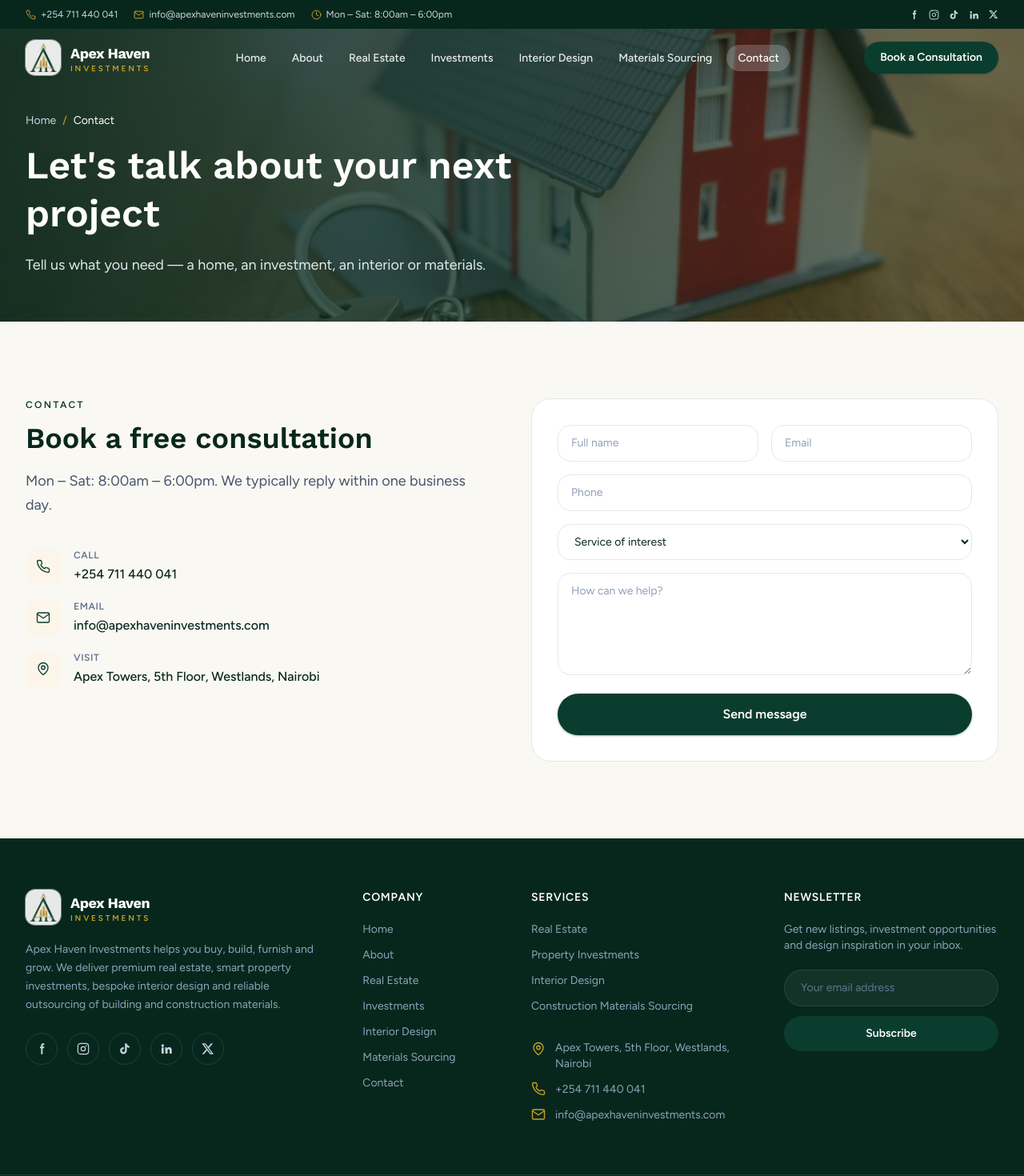
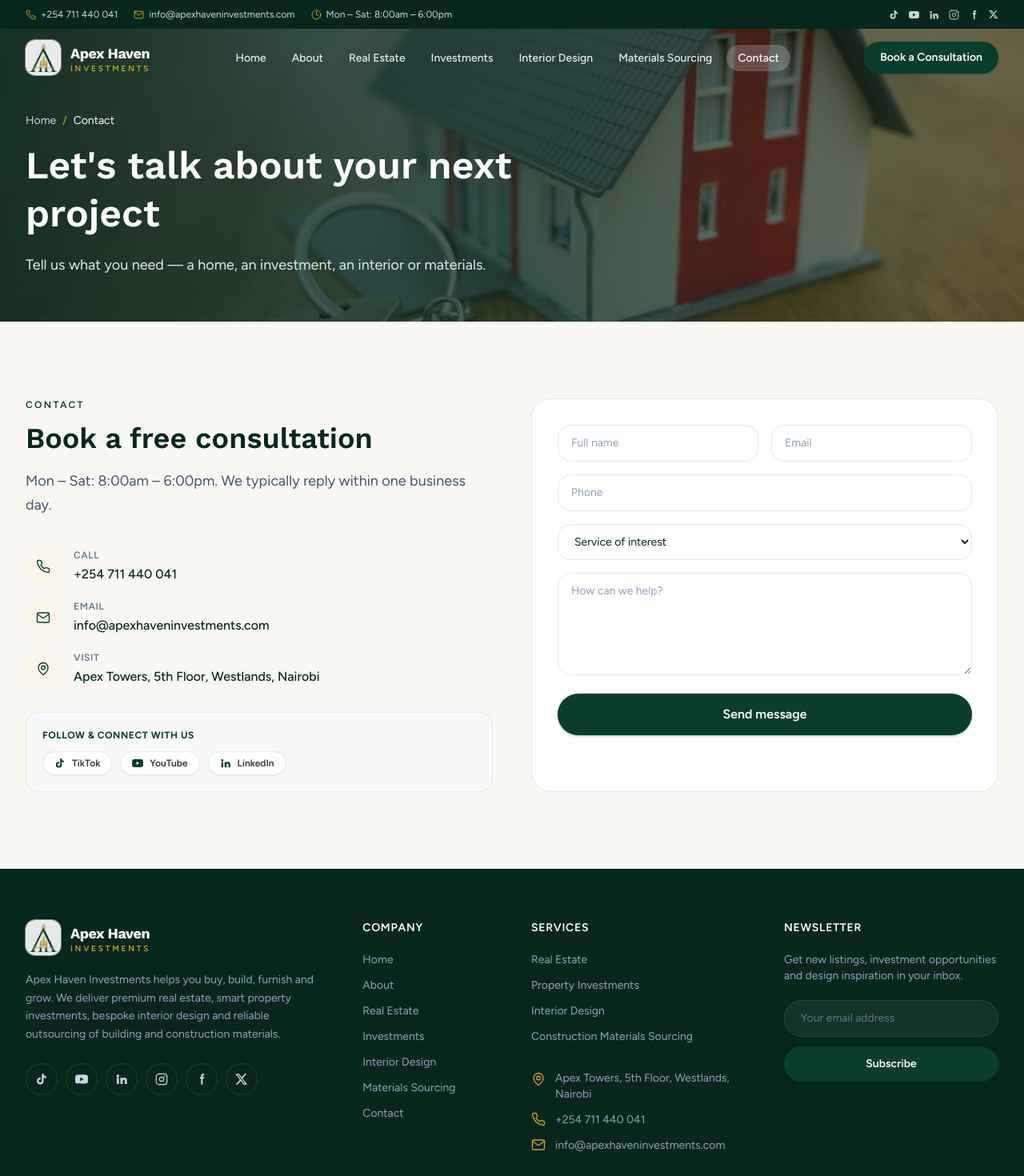
Before and after one commit to housaandcardini/apexhaven, a Next.js app in the folder frontend/apexhaveninvestments/: page /contact in a window 1280 px wide. Shown: the top 1470 px of the page at 80% size. Built offline with nearby package versions, Linux system fonts and the light colour scheme.

Commit message:
updated files

```diff
--- a/frontend/apexhaveninvestments/app/globals.css
+++ b/frontend/apexhaveninvestments/app/globals.css
@@ -60,20 +60,25 @@
 html {
   scroll-behavior: smooth;
   overflow-x: hidden;
-  max-width: 100vw;
+  overflow-x: clip;
+  max-width: 100%;
+  width: 100%;
 }
 
 body {
   background: var(--background);
   color: var(--foreground);
   overflow-x: hidden;
-  max-width: 100vw;
+  overflow-x: clip;
+  max-width: 100%;
+  width: 100%;
   position: relative;
 }
 
 /* Keep body from scrolling when the mobile menu is open */
 body.menu-open {
   overflow: hidden;
+  touch-action: none;
 }
 
 @keyframes fade-up {
--- a/frontend/apexhaveninvestments/components/layout/Footer.tsx
+++ b/frontend/apexhaveninvestments/components/layout/Footer.tsx
@@ -9,6 +9,7 @@
   PhoneIcon,
   TikTokIcon,
   XIcon,
+  YouTubeIcon,
 } from "@/components/ui/Icons";
 import NewsletterForm from "@/components/layout/NewsletterForm";
 import { navLinks, services, site } from "@/lib/data";
@@ -20,21 +21,23 @@
         <div className="lg:col-span-4">
           <Logo tone="light" />
           <p className="mt-5 max-w-sm text-sm leading-relaxed">{site.description}</p>
-          <div className="mt-6 flex gap-3">
+          <div className="mt-6 flex flex-wrap gap-2.5">
             {[
+              { href: site.socials.tiktok, label: "TikTok", Icon: TikTokIcon },
+              { href: site.socials.youtube, label: "YouTube", Icon: YouTubeIcon },
+              { href: site.socials.linkedin, label: "LinkedIn", Icon: LinkedinIcon },
+              { href: site.socials.instagram, label: "Instagram", Icon: InstagramIcon },
               { href: site.socials.facebook, label: "Facebook", Icon: FacebookIcon },
-              { href: site.socials.instagram, label: "Instagram", Icon: InstagramIcon },
-              { href: site.socials.tiktok, label: "TikTok", Icon: TikTokIcon },
-              { href: site.socials.linkedin, label: "LinkedIn", Icon: LinkedinIcon },
               { href: site.socials.x, label: "X", Icon: XIcon },
             ].map(({ href, label, Icon }) => (
               <a
                 key={label}
                 href={href}
                 aria-label={label}
+                title={label}
                 target="_blank"
                 rel="noreferrer"
-                className="grid h-10 w-10 place-items-center rounded-full border border-white/10 text-slate-300 transition-colors hover:border-brand-500 hover:bg-brand-600 hover:text-white"
+                className="grid h-10 w-10 place-items-center rounded-full border border-white/10 text-slate-300 transition-colors hover:border-gold hover:bg-forest-light hover:text-white"
               >
                 <Icon size={16} />
               </a>
--- a/frontend/apexhaveninvestments/components/layout/Navbar.tsx
+++ b/frontend/apexhaveninvestments/components/layout/Navbar.tsx
@@ -2,15 +2,29 @@
 
 import Link from "next/link";
 import { usePathname } from "next/navigation";
-import { useEffect, useState } from "react";
+import { useEffect, useState, useSyncExternalStore } from "react";
+import { createPortal } from "react-dom";
 import Logo from "@/components/layout/Logo";
 import { buttonClasses } from "@/components/ui/Button";
-import { CloseIcon, MailIcon, MenuIcon, PhoneIcon } from "@/components/ui/Icons";
+import {
+  CloseIcon,
+  InstagramIcon,
+  LinkedinIcon,
+  MailIcon,
+  MenuIcon,
+  PhoneIcon,
+  TikTokIcon,
+  YouTubeIcon,
+} from "@/components/ui/Icons";
 import { navLinks, site } from "@/lib/data";
+
+const emptySubscribe = () => () => {};
 
 export default function Navbar() {
   const pathname = usePathname();
   const [open, setOpen] = useState(false);
+  const [isRendered, setIsRendered] = useState(false);
+  const isClient = useSyncExternalStore(emptySubscribe, () => true, () => false);
   const [isScrolled, setIsScrolled] = useState(false);
 
   // Close the mobile menu whenever the route changes.
@@ -18,7 +32,24 @@
   if (pathname !== lastPath) {
     setLastPath(pathname);
     setOpen(false);
+    setIsRendered(false);
   }
+
+  const handleOpen = () => {
+    setIsRendered(true);
+    requestAnimationFrame(() => {
+      requestAnimationFrame(() => {
+        setOpen(true);
+      });
+    });
+  };
+
+  const handleClose = () => {
+    setOpen(false);
+    setTimeout(() => {
+      setIsRendered(false);
+    }, 320);
+  };
 
   useEffect(() => {
     const onScroll = () => setIsScrolled(window.scrollY > 8);
@@ -29,8 +60,14 @@
 
   // Lock body scroll & allow Escape to close while the drawer is open.
   useEffect(() => {
-    document.body.classList.toggle("menu-open", open);
-    const onKey = (e: KeyboardEvent) => e.key === "Escape" && setOpen(false);
+    if (open) {
+      document.body.classList.add("menu-open");
+    } else {
+      document.body.classList.remove("menu-open");
+    }
+    const onKey = (e: KeyboardEvent) => {
+      if (e.key === "Escape") handleClose();
+    };
     window.addEventListener("keydown", onKey);
     return () => {
       document.body.classList.remove("menu-open");
@@ -45,8 +82,9 @@
   const scrolled = isScrolled || !hasDarkHero;
 
   return (
+    <>
       <header
-      className={`sticky top-0 z-50 border-b transition-all duration-300 ${
+        className={`sticky top-0 z-50 w-full overflow-x-clip border-b transition-all duration-300 ${
           scrolled
             ? "border-slate-200 bg-white/95 shadow-sm backdrop-blur"
             : "border-transparent bg-transparent"
@@ -87,7 +125,7 @@
             {/* Hamburger */}
             <button
               type="button"
-            onClick={() => setOpen((v) => !v)}
+              onClick={open ? handleClose : handleOpen}
               className={`grid h-11 w-11 place-items-center rounded-full border transition-colors hover:border-brand-600 hover:text-brand-400 xl:hidden ${
                 scrolled ? "border-slate-200 text-ink" : "border-white/30 text-white"
               }`}
@@ -99,23 +137,28 @@
             </button>
           </div>
         </nav>
+      </header>
 
-      {/* Mobile drawer */}
+      {/* Mobile drawer: portaled directly into document.body so it NEVER participates in header layout or creates overflow */}
+      {isClient && isRendered && createPortal(
         <div
-        className={`fixed inset-0 top-0 z-[100] xl:hidden transition-[visibility] duration-300 ${
-          open ? "visible pointer-events-auto" : "invisible pointer-events-none"
-        }`}
-        aria-hidden={!open}
+          className="fixed inset-0 z-[100] overflow-hidden xl:hidden"
+          role="dialog"
+          aria-modal="true"
+          aria-label="Mobile Navigation Menu"
         >
+          {/* Backdrop */}
           <div
-          onClick={() => setOpen(false)}
-          className={`absolute inset-0 bg-ink/60 backdrop-blur-xs transition-opacity duration-300 ${
-            open ? "opacity-100" : "opacity-0"
+            onClick={handleClose}
+            className={`fixed inset-0 bg-ink/70 backdrop-blur-xs transition-opacity duration-300 ease-out ${
+              open ? "opacity-100 pointer-events-auto" : "opacity-0 pointer-events-none"
             }`}
           />
+
+          {/* Aside drawer */}
           <aside
             id="mobile-menu"
-          className={`absolute right-0 top-0 flex h-dvh w-[85%] max-w-sm flex-col bg-white shadow-2xl transition-transform duration-300 ease-out ${
+            className={`fixed right-0 top-0 bottom-0 z-10 flex h-dvh w-[85%] max-w-sm flex-col bg-white shadow-2xl transition-transform duration-300 ease-out ${
               open ? "translate-x-0" : "translate-x-full"
             }`}
           >
@@ -123,10 +166,9 @@
               <Logo />
               <button
                 type="button"
-              onClick={() => setOpen(false)}
-              className="grid h-10 w-10 place-items-center rounded-full border border-slate-200 text-ink hover:text-brand-700"
+                onClick={handleClose}
+                className="grid h-10 w-10 place-items-center rounded-full border border-slate-200 text-ink hover:text-forest hover:border-gold"
                 aria-label="Close menu"
-              tabIndex={open ? 0 : -1}
               >
                 <CloseIcon size={20} />
               </button>
@@ -137,10 +179,9 @@
                 <li key={link.href}>
                   <Link
                     href={link.href}
-                  tabIndex={open ? 0 : -1}
-                  onClick={() => setOpen(false)}
-                  className={`block rounded-xl px-4 py-3.5 text-base font-semibold ${
-                    isActive(link.href) ? "bg-gold-soft text-forest" : "text-charcoal hover:bg-slate-50"
+                    onClick={handleClose}
+                    className={`block rounded-xl px-4 py-3.5 text-base font-semibold transition-colors ${
+                      isActive(link.href) ? "bg-gold-soft text-forest font-bold" : "text-charcoal hover:bg-slate-50"
                     }`}
                   >
                     {link.label}
@@ -150,23 +191,70 @@
             </ul>
 
             <div className="shrink-0 space-y-3 border-t border-slate-100 p-5 bg-white">
-            <a href={`tel:${site.phone.replace(/\s/g, "")}`} tabIndex={open ? 0 : -1} className="flex items-center gap-3 text-sm font-medium text-charcoal">
-              <PhoneIcon size={16} className="text-gold shrink-0" /> <span className="truncate">{site.phone}</span>
+              <a
+                href={`tel:${site.phone.replace(/\s/g, "")}`}
+                className="flex items-center gap-3 text-sm font-medium text-charcoal hover:text-forest"
+              >
+                <PhoneIcon size={16} className="text-gold shrink-0" />
+                <span className="truncate">{site.phone}</span>
               </a>
-            <a href={`mailto:${site.email}`} tabIndex={open ? 0 : -1} className="flex items-center gap-3 text-sm font-medium text-charcoal truncate">
-              <MailIcon size={16} className="text-gold shrink-0" /> <span className="truncate">{site.email}</span>
+              <a
+                href={`mailto:${site.email}`}
+                className="flex items-center gap-3 text-sm font-medium text-charcoal hover:text-forest truncate"
+              >
+                <MailIcon size={16} className="text-gold shrink-0" />
+                <span className="truncate">{site.email}</span>
               </a>
               <Link
                 href="/contact"
-              tabIndex={open ? 0 : -1}
-              onClick={() => setOpen(false)}
+                onClick={handleClose}
                 className={buttonClasses("primary", "lg", "mt-2 w-full")}
               >
                 Book a Consultation
               </Link>
+              <div className="flex items-center justify-center gap-3 pt-2 border-t border-slate-100">
+                <a
+                  href={site.socials.tiktok}
+                  target="_blank"
+                  rel="noreferrer"
+                  aria-label="TikTok"
+                  className="grid h-9 w-9 place-items-center rounded-full border border-slate-200 text-charcoal hover:border-gold hover:text-forest"
+                >
+                  <TikTokIcon size={16} />
+                </a>
+                <a
+                  href={site.socials.youtube}
+                  target="_blank"
+                  rel="noreferrer"
+                  aria-label="YouTube"
+                  className="grid h-9 w-9 place-items-center rounded-full border border-slate-200 text-charcoal hover:border-gold hover:text-forest"
+                >
+                  <YouTubeIcon size={16} />
+                </a>
+                <a
+                  href={site.socials.linkedin}
+                  target="_blank"
+                  rel="noreferrer"
+                  aria-label="LinkedIn"
+                  className="grid h-9 w-9 place-items-center rounded-full border border-slate-200 text-charcoal hover:border-gold hover:text-forest"
+                >
+                  <LinkedinIcon size={16} />
+                </a>
+                <a
+                  href={site.socials.instagram}
+                  target="_blank"
+                  rel="noreferrer"
+                  aria-label="Instagram"
+                  className="grid h-9 w-9 place-items-center rounded-full border border-slate-200 text-charcoal hover:border-gold hover:text-forest"
+                >
+                  <InstagramIcon size={16} />
+                </a>
+              </div>
             </div>
           </aside>
-      </div>
-    </header>
+        </div>,
+        document.body
+      )}
+    </>
   );
 }
--- a/frontend/apexhaveninvestments/components/layout/SiteShell.tsx
+++ b/frontend/apexhaveninvestments/components/layout/SiteShell.tsx
@@ -4,11 +4,11 @@
 
 export default function SiteShell({ children }: { children: React.ReactNode }) {
   return (
-    <>
+    <div className="flex min-h-dvh flex-col w-full max-w-full overflow-x-clip">
       <TopBar />
       <Navbar />
-      <main className="flex-1">{children}</main>
+      <main className="flex-1 w-full max-w-full overflow-x-clip">{children}</main>
       <Footer />
-    </>
+    </div>
   );
 }
--- a/frontend/apexhaveninvestments/components/layout/TopBar.tsx
+++ b/frontend/apexhaveninvestments/components/layout/TopBar.tsx
@@ -8,12 +8,13 @@
   PhoneIcon,
   TikTokIcon,
   XIcon,
+  YouTubeIcon,
 } from "@/components/ui/Icons";
 
 /** Thin black strip above the navbar with contact details & socials. */
 export default function TopBar() {
   return (
-    <div className="relative z-10 h-9 bg-ink text-slate-300">
+    <div className="relative z-10 h-9 bg-ink text-slate-300 w-full overflow-hidden">
       <div className="mx-auto flex h-full max-w-7xl items-center justify-between gap-3 px-3 text-[11px] sm:px-6 sm:text-xs lg:px-8">
         <div className="flex items-center gap-3 sm:gap-5 overflow-hidden">
           <a href={`tel:${site.phone.replace(/\s/g, "")}`} className="flex items-center gap-1.5 whitespace-nowrap hover:text-white">
@@ -30,17 +31,20 @@
           </span>
         </div>
         <div className="flex items-center gap-2 sm:gap-3 shrink-0">
-          <a href={site.socials.facebook} aria-label="Facebook" className="hover:text-gold" target="_blank" rel="noreferrer">
-            <FacebookIcon size={13} />
+          <a href={site.socials.tiktok} aria-label="TikTok" className="hover:text-gold" target="_blank" rel="noreferrer">
+            <TikTokIcon size={13} />
+          </a>
+          <a href={site.socials.youtube} aria-label="YouTube" className="hover:text-gold" target="_blank" rel="noreferrer">
+            <YouTubeIcon size={13} />
+          </a>
+          <a href={site.socials.linkedin} aria-label="LinkedIn" className="hover:text-gold" target="_blank" rel="noreferrer">
+            <LinkedinIcon size={13} />
           </a>
           <a href={site.socials.instagram} aria-label="Instagram" className="hover:text-gold" target="_blank" rel="noreferrer">
             <InstagramIcon size={13} />
           </a>
-          <a href={site.socials.tiktok} aria-label="TikTok" className="hover:text-gold" target="_blank" rel="noreferrer">
-            <TikTokIcon size={13} />
-          </a>
-          <a href={site.socials.linkedin} aria-label="LinkedIn" className="hover:text-gold" target="_blank" rel="noreferrer">
-            <LinkedinIcon size={13} />
+          <a href={site.socials.facebook} aria-label="Facebook" className="hover:text-gold" target="_blank" rel="noreferrer">
+            <FacebookIcon size={13} />
           </a>
           <a href={site.socials.x} aria-label="X" className="hover:text-gold" target="_blank" rel="noreferrer">
             <XIcon size={12} />
--- a/frontend/apexhaveninvestments/components/sections/ContactSection.tsx
+++ b/frontend/apexhaveninvestments/components/sections/ContactSection.tsx
@@ -1,5 +1,12 @@
 import ContactForm from "@/components/layout/ContactForm";
-import { MailIcon, MapPinIcon, PhoneIcon } from "@/components/ui/Icons";
+import {
+  LinkedinIcon,
+  MailIcon,
+  MapPinIcon,
+  PhoneIcon,
+  TikTokIcon,
+  YouTubeIcon,
+} from "@/components/ui/Icons";
 import SectionHeading from "@/components/ui/SectionHeading";
 import { site } from "@/lib/data";
 
@@ -39,6 +46,40 @@
               </li>
             ))}
           </ul>
+
+          {/* Official Social Channels */}
+          <div className="mt-8 rounded-2xl border border-slate-200 bg-slate-50/70 p-5">
+            <p className="text-xs font-bold uppercase tracking-wider text-forest">Follow &amp; connect with us</p>
+            <div className="mt-3 flex flex-wrap gap-2.5">
+              <a
+                href={site.socials.tiktok}
+                target="_blank"
+                rel="noreferrer"
+                className="inline-flex items-center gap-2 rounded-full border border-slate-200 bg-white px-3.5 py-1.5 text-xs font-semibold text-charcoal hover:border-gold hover:text-forest transition-colors shadow-2xs"
+              >
+                <TikTokIcon size={14} className="text-forest" />
+                <span>TikTok</span>
+              </a>
+              <a
+                href={site.socials.youtube}
+                target="_blank"
+                rel="noreferrer"
+                className="inline-flex items-center gap-2 rounded-full border border-slate-200 bg-white px-3.5 py-1.5 text-xs font-semibold text-charcoal hover:border-gold hover:text-forest transition-colors shadow-2xs"
+              >
+                <YouTubeIcon size={14} className="text-forest" />
+                <span>YouTube</span>
+              </a>
+              <a
+                href={site.socials.linkedin}
+                target="_blank"
+                rel="noreferrer"
+                className="inline-flex items-center gap-2 rounded-full border border-slate-200 bg-white px-3.5 py-1.5 text-xs font-semibold text-charcoal hover:border-gold hover:text-forest transition-colors shadow-2xs"
+              >
+                <LinkedinIcon size={14} className="text-forest" />
+                <span>LinkedIn</span>
+              </a>
+            </div>
+          </div>
         </div>
         <ContactForm />
       </div>
--- a/frontend/apexhaveninvestments/components/sections/Hero.tsx
+++ b/frontend/apexhaveninvestments/components/sections/Hero.tsx
@@ -53,10 +53,10 @@
           {pillars.map(({ label, Icon }) => (
             <li
               key={label}
-              className="flex items-center gap-2.5 rounded-xl border border-white/10 bg-white/10 px-3 py-2.5 text-xs font-medium text-white backdrop-blur sm:rounded-2xl sm:px-4 sm:py-3 sm:text-sm"
+              className="flex min-w-0 items-center gap-2 rounded-xl border border-white/10 bg-white/10 px-2.5 py-2 text-xs font-medium text-white backdrop-blur sm:rounded-2xl sm:gap-2.5 sm:px-4 sm:py-3 sm:text-sm"
             >
               <Icon size={18} className="shrink-0 text-gold" />
-              <span>{label}</span>
+              <span className="truncate">{label}</span>
             </li>
           ))}
         </ul>
--- a/frontend/apexhaveninvestments/components/sections/TeamSection.tsx
+++ b/frontend/apexhaveninvestments/components/sections/TeamSection.tsx
@@ -112,14 +112,14 @@
                 </Link>
                 <a
                   href={`tel:${site.phone.replace(/\s/g, "")}`}
-                  className="inline-flex items-center justify-center gap-2 rounded-full border border-forest/30 px-4 py-2.5 text-xs font-semibold text-forest transition-colors hover:bg-gold-soft sm:text-sm"
+                  className="inline-flex w-full items-center justify-center gap-2 rounded-full border border-forest/30 px-4 py-2.5 text-xs font-semibold text-forest transition-colors hover:bg-gold-soft sm:w-auto sm:text-sm"
                 >
                   <PhoneIcon size={15} className="text-gold" />
                   {site.phone}
                 </a>
                 <a
                   href={`mailto:${site.email}`}
-                  className="inline-flex items-center justify-center gap-2 rounded-full border border-forest/30 px-4 py-2.5 text-xs font-semibold text-forest transition-colors hover:bg-gold-soft sm:text-sm"
+                  className="inline-flex w-full items-center justify-center gap-2 rounded-full border border-forest/30 px-4 py-2.5 text-xs font-semibold text-forest transition-colors hover:bg-gold-soft sm:w-auto sm:text-sm"
                 >
                   <MailIcon size={15} className="text-gold" />
                   Email Office
--- a/frontend/apexhaveninvestments/components/ui/Icons.tsx
+++ b/frontend/apexhaveninvestments/components/ui/Icons.tsx
@@ -202,6 +202,12 @@
   </Base>
 );
 
+export const YouTubeIcon = (p: IconProps) => (
+  <Base {...p} fill="currentColor" stroke="none">
+    <path d="M23.498 6.186a3.016 3.016 0 0 0-2.122-2.136C19.505 3.545 12 3.545 12 3.545s-7.505 0-9.377.505A3.017 3.017 0 0 0 .502 6.186C0 8.07 0 12 0 12s0 3.93.502 5.814a3.016 3.016 0 0 0 2.122 2.136c1.871.505 9.376.505 9.376.505s7.505 0 9.377-.505a3.015 3.015 0 0 0 2.122-2.136C24 15.93 24 12 24 12s0-3.93-.502-5.814zM9.545 15.568V8.432L15.818 12l-6.273 3.568z" />
+  </Base>
+);
+
 export const serviceIcons = {
   home: HomeIcon,
   chart: ChartIcon,
--- a/frontend/apexhaveninvestments/lib/site.ts
+++ b/frontend/apexhaveninvestments/lib/site.ts
@@ -9,11 +9,17 @@
   address: "Apex Towers, 5th Floor, Westlands, Nairobi",
   hours: "Mon – Sat: 8:00am – 6:00pm",
   socials: {
+    tiktok: "https://www.tiktok.com/@apex.haven.ke",
+    youtube: "https://www.youtube.com/@apexhavenkenya",
+    linkedin: "https://www.linkedin.com/company/apex-haven-investments-limited/",
+    instagram: "https://instagram.com",
     facebook: "https://facebook.com",
-    instagram: "https://instagram.com",
-    tiktok: "https://tiktok.com",
-    linkedin: "https://linkedin.com",
     x: "https://x.com",
+  },
+  handles: {
+    tiktok: "@apex.haven.ke",
+    youtube: "@apexhavenkenya",
+    linkedin: "apex-haven-investments-limited",
   },
 };
 
--- a/frontend/apexhaveninvestments/package.json
+++ b/frontend/apexhaveninvestments/package.json
@@ -4,7 +4,7 @@
   "private": true,
   "scripts": {
     "dev": "next dev",
-    "build": "next build",
+    "build": "next build --webpack",
     "start": "next start",
     "lint": "eslint"
   },
```
Lines whose indentation alone changed are shown as unchanged.
